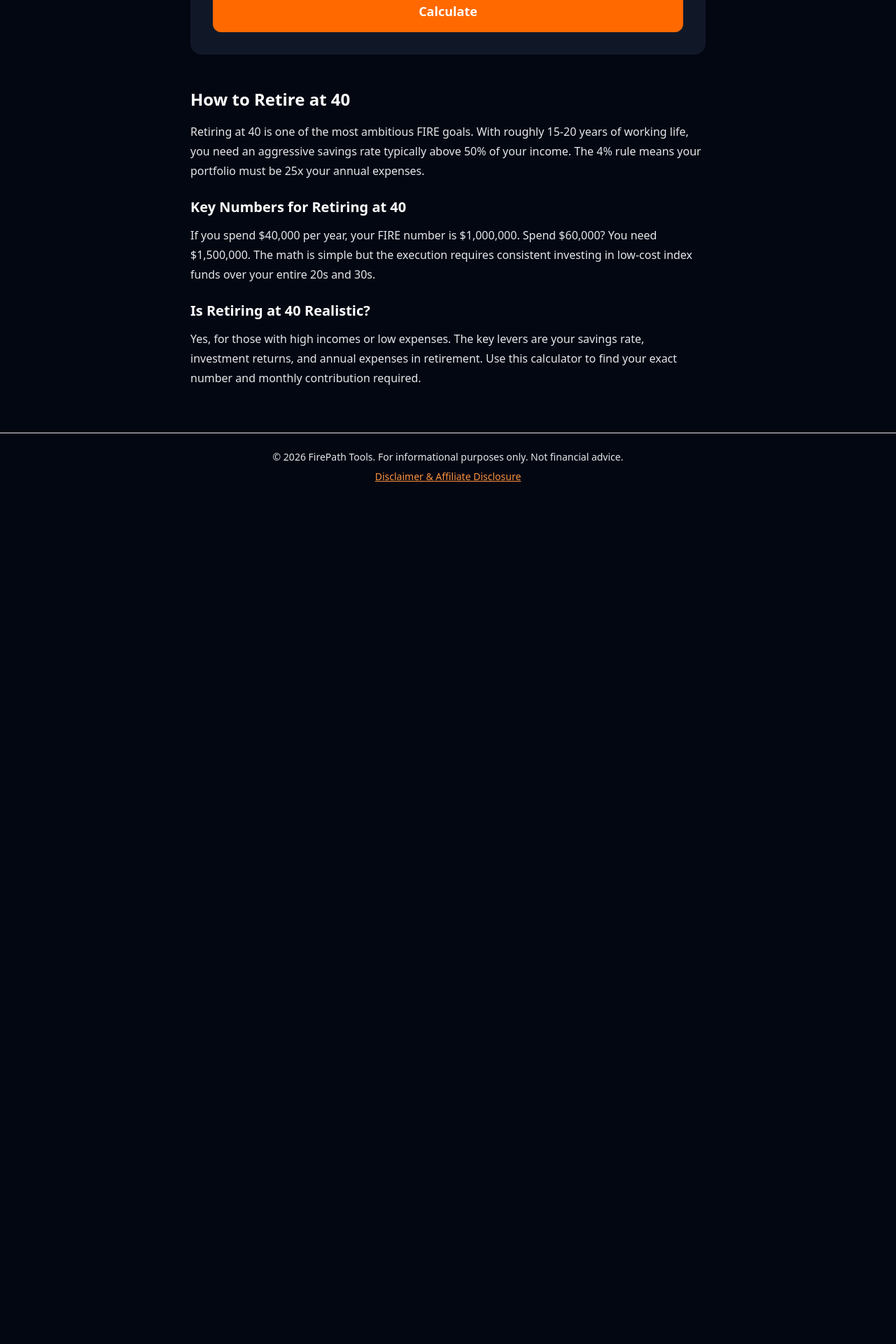
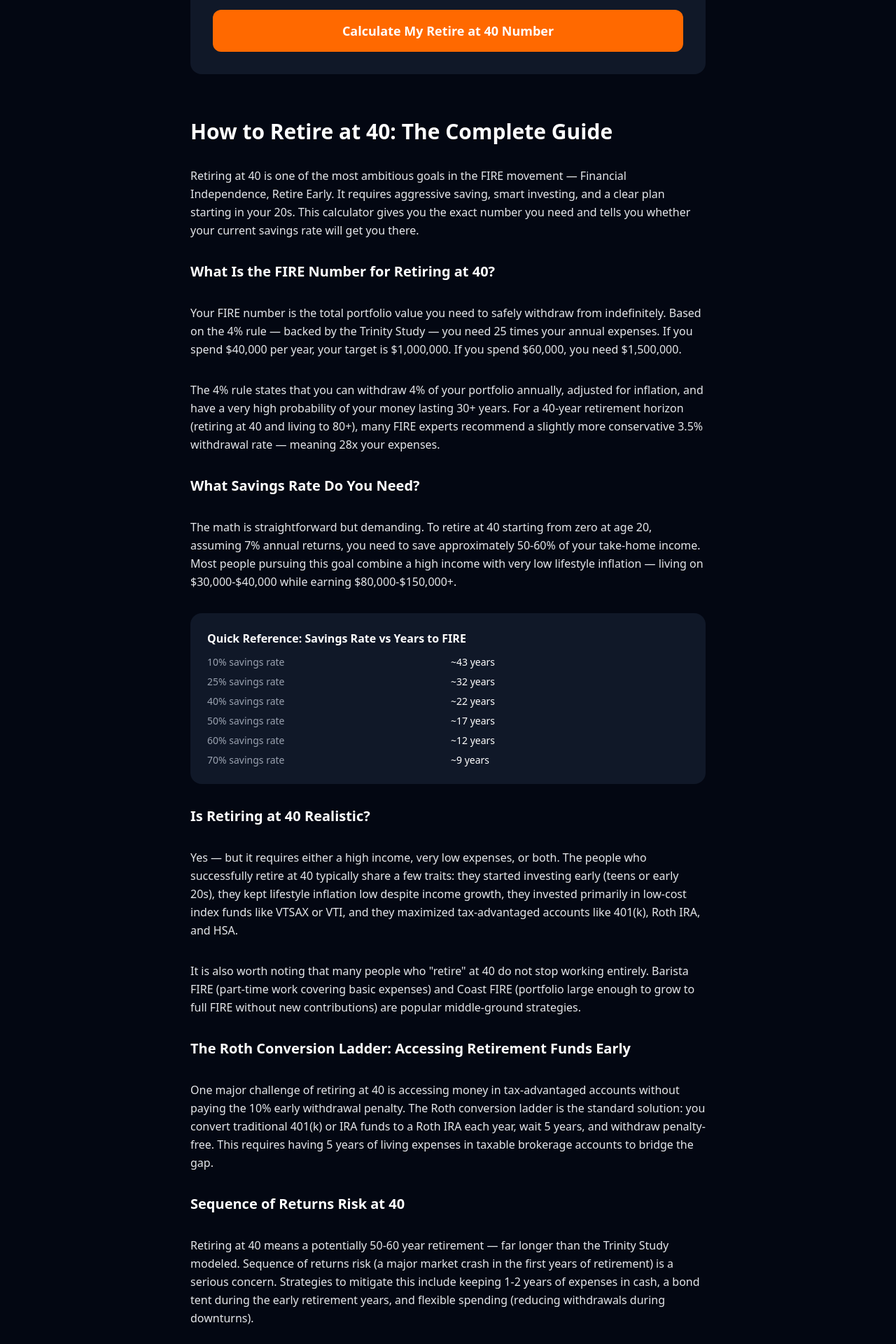
Before and after one commit to giraudsebastien79000-max/firepathtools, a Next.js app: page /retire-at-40-calculator in a window 1280 px wide. Shown: the part 780-2700 px from the top of the page at 70% size. Before the commit the page ends 1495 px from the top, so only its background shows below. Built offline with nearby package versions, Linux system fonts and the light colour scheme.

Commit message:
Enrich retire-at-40 page: FAQ, SEO content, fixes, internal links

```diff
--- a/app/retire-at-40-calculator/client.tsx
+++ b/app/retire-at-40-calculator/client.tsx
@@ -1,6 +1,15 @@
 "use client"
 import { useState } from "react"
 import Link from "next/link"
+
+type Result = {
+  fireNumber: number
+  projected: number
+  gap: number
+  onTrack: boolean
+  extraMonthly: number
+  yearsToRetire: number
+}
 
 export default function RetireAt40Calculator() {
   const [currentAge, setCurrentAge] = useState(25)
@@ -9,12 +18,18 @@ export default function RetireAt40Calculator() {
   const [annualReturn, setAnnualReturn] = useState(7)
   const [annualExpenses, setAnnualExpenses] = useState(40000)
   const [calculated, setCalculated] = useState(false)
-  const [result, setResult] = useState<any>(null)
+  const [result, setResult] = useState<Result | null>(null)
+  const [error, setError] = useState("")
 
   const targetAge = 40
   const withdrawalRate = 0.04
 
   function calculate() {
+    setError("")
+    if (currentAge >= 40) {
+      setError("This calculator is designed for people under 40. Try our Retire at 45 or Retire at 50 calculator.")
+      return
+    }
     const fireNumber = annualExpenses / withdrawalRate
     const yearsToRetire = targetAge - currentAge
     const monthlyRate = annualReturn / 100 / 12
@@ -25,7 +40,14 @@ export default function RetireAt40Calculator() {
     }
     const gap = fireNumber - projected
     const onTrack = projected >= fireNumber
-    const extraMonthly = gap > 0 ? (gap * monthlyRate) / (Math.pow(1 + monthlyRate, months) - 1) : 0
+    let extraMonthly = 0
+    if (gap > 0) {
+      if (monthlyRate === 0) {
+        extraMonthly = gap / months
+      } else {
+        extraMonthly = (gap * monthlyRate) / (Math.pow(1 + monthlyRate, months) - 1)
+      }
+    }
     setResult({ fireNumber, projected, gap, onTrack, extraMonthly, yearsToRetire })
     setCalculated(true)
   }
@@ -33,41 +55,54 @@ export default function RetireAt40Calculator() {
   return (
     <main className="min-h-screen bg-[#030712] text-white">
       <div className="max-w-3xl mx-auto px-4 py-16">
+
         <div className="mb-10">
-          <Link href="/tools" className="text-orange-400 text-sm hover:underline">Back to Calculators</Link>
+          <Link href="/tools" className="text-orange-400 text-sm hover:underline">← Back to Calculators</Link>
           <h1 className="text-4xl font-bold mt-4 mb-3">Retire at 40 Calculator</h1>
-          <p className="text-gray-400 text-lg">Find out exactly how much you need to retire at 40 and whether you are on track.</p>
+          <p className="text-gray-400 text-lg">Find out exactly how much you need to retire at 40 — and whether you are on track to get there.</p>
         </div>
 
         <div className="bg-gray-900 rounded-2xl p-8 space-y-6">
           <div>
             <label className="block text-sm text-gray-400 mb-2">Current Age</label>
-            <input type="number" value={currentAge} onChange={e => setCurrentAge(Number(e.target.value))}
+            <input type="number" value={currentAge} min={18} max={39}
+              onChange={e => setCurrentAge(Number(e.target.value))}
               className="w-full bg-gray-800 rounded-lg px-4 py-3 text-white border border-gray-700 focus:border-orange-500 focus:outline-none" />
           </div>
           <div>
             <label className="block text-sm text-gray-400 mb-2">Current Savings ($)</label>
-            <input type="number" value={currentSavings} onChange={e => setCurrentSavings(Number(e.target.value))}
+            <input type="number" value={currentSavings} min={0}
+              onChange={e => setCurrentSavings(Number(e.target.value))}
               className="w-full bg-gray-800 rounded-lg px-4 py-3 text-white border border-gray-700 focus:border-orange-500 focus:outline-none" />
           </div>
           <div>
             <label className="block text-sm text-gray-400 mb-2">Monthly Contribution ($)</label>
-            <input type="number" value={monthlyContribution} onChange={e => setMonthlyContribution(Number(e.target.value))}
+            <input type="number" value={monthlyContribution} min={0}
+              onChange={e => setMonthlyContribution(Number(e.target.value))}
               className="w-full bg-gray-800 rounded-lg px-4 py-3 text-white border border-gray-700 focus:border-orange-500 focus:outline-none" />
           </div>
           <div>
             <label className="block text-sm text-gray-400 mb-2">Expected Annual Return (%)</label>
-            <input type="number" value={annualReturn} onChange={e => setAnnualReturn(Number(e.target.value))}
+            <input type="number" value={annualReturn} min={0} max={20}
+              onChange={e => setAnnualReturn(Number(e.target.value))}
               className="w-full bg-gray-800 rounded-lg px-4 py-3 text-white border border-gray-700 focus:border-orange-500 focus:outline-none" />
           </div>
           <div>
             <label className="block text-sm text-gray-400 mb-2">Annual Expenses in Retirement ($)</label>
-            <input type="number" value={annualExpenses} onChange={e => setAnnualExpenses(Number(e.target.value))}
+            <input type="number" value={annualExpenses} min={0}
+              onChange={e => setAnnualExpenses(Number(e.target.value))}
               className="w-full bg-gray-800 rounded-lg px-4 py-3 text-white border border-gray-700 focus:border-orange-500 focus:outline-none" />
           </div>
+
+          {error && (
+            <div className="bg-red-900/40 border border-red-700 rounded-xl p-4">
+              <p className="text-red-400 text-sm">{error}</p>
+            </div>
+          )}
+
           <button onClick={calculate}
             className="w-full bg-orange-500 hover:bg-orange-600 text-white font-bold py-4 rounded-xl transition-colors text-lg">
-            Calculate
+            Calculate My Retire at 40 Number
           </button>
         </div>
 
@@ -77,11 +112,11 @@ export default function RetireAt40Calculator() {
             <div className="grid grid-cols-2 gap-4">
               <div className="bg-gray-800 rounded-xl p-4">
                 <p className="text-gray-400 text-sm">FIRE Number</p>
-                <p className="text-2xl font-bold text-orange-400">${result.fireNumber.toLocaleString("en-US", {maximumFractionDigits: 0})}</p>
+                <p className="text-2xl font-bold text-orange-400">${result.fireNumber.toLocaleString("en-US", { maximumFractionDigits: 0 })}</p>
               </div>
               <div className="bg-gray-800 rounded-xl p-4">
                 <p className="text-gray-400 text-sm">Projected at 40</p>
-                <p className="text-2xl font-bold text-white">${result.projected.toLocaleString("en-US", {maximumFractionDigits: 0})}</p>
+                <p className="text-2xl font-bold text-white">${result.projected.toLocaleString("en-US", { maximumFractionDigits: 0 })}</p>
               </div>
             </div>
             <div className={`rounded-xl p-6 ${result.onTrack ? "bg-green-900/40 border border-green-700" : "bg-red-900/40 border border-red-700"}`}>
@@ -89,22 +124,105 @@ export default function RetireAt40Calculator() {
                 <p className="text-green-400 font-semibold text-lg">You are on track to retire at 40!</p>
               ) : (
                 <div>
-                  <p className="text-red-400 font-semibold text-lg mb-2">You need ${Math.abs(result.gap).toLocaleString("en-US", {maximumFractionDigits: 0})} more</p>
-                  <p className="text-gray-400 text-sm">Save an extra ${result.extraMonthly.toLocaleString("en-US", {maximumFractionDigits: 0})}/month to reach your goal</p>
+                  <p className="text-red-400 font-semibold text-lg mb-2">You need ${Math.abs(result.gap).toLocaleString("en-US", { maximumFractionDigits: 0 })} more</p>
+                  <p className="text-gray-400 text-sm">Save an extra ${result.extraMonthly.toLocaleString("en-US", { maximumFractionDigits: 0 })}/month to reach your goal</p>
                 </div>
               )}
             </div>
           </div>
         )}
 
-        <div className="mt-12 prose prose-invert max-w-none">
-          <h2 className="text-2xl font-bold mb-4">How to Retire at 40</h2>
-          <p className="text-gray-400">Retiring at 40 is one of the most ambitious FIRE goals. With roughly 15-20 years of working life, you need an aggressive savings rate typically above 50% of your income. The 4% rule means your portfolio must be 25x your annual expenses.</p>
-          <h3 className="text-xl font-semibold mt-6 mb-3">Key Numbers for Retiring at 40</h3>
-          <p className="text-gray-400">If you spend $40,000 per year, your FIRE number is $1,000,000. Spend $60,000? You need $1,500,000. The math is simple but the execution requires consistent investing in low-cost index funds over your entire 20s and 30s.</p>
-          <h3 className="text-xl font-semibold mt-6 mb-3">Is Retiring at 40 Realistic?</h3>
-          <p className="text-gray-400">Yes, for those with high incomes or low expenses. The key levers are your savings rate, investment returns, and annual expenses in retirement. Use this calculator to find your exact number and monthly contribution required.</p>
+        <div className="mt-16 space-y-8">
+          <h2 className="text-3xl font-bold">How to Retire at 40: The Complete Guide</h2>
+          <p className="text-gray-400 leading-relaxed">Retiring at 40 is one of the most ambitious goals in the FIRE movement — Financial Independence, Retire Early. It requires aggressive saving, smart investing, and a clear plan starting in your 20s. This calculator gives you the exact number you need and tells you whether your current savings rate will get you there.</p>
+
+          <h3 className="text-xl font-semibold">What Is the FIRE Number for Retiring at 40?</h3>
+          <p className="text-gray-400 leading-relaxed">Your FIRE number is the total portfolio value you need to safely withdraw from indefinitely. Based on the 4% rule — backed by the Trinity Study — you need 25 times your annual expenses. If you spend $40,000 per year, your target is $1,000,000. If you spend $60,000, you need $1,500,000.</p>
+          <p className="text-gray-400 leading-relaxed">The 4% rule states that you can withdraw 4% of your portfolio annually, adjusted for inflation, and have a very high probability of your money lasting 30+ years. For a 40-year retirement horizon (retiring at 40 and living to 80+), many FIRE experts recommend a slightly more conservative 3.5% withdrawal rate — meaning 28x your expenses.</p>
+
+          <h3 className="text-xl font-semibold">What Savings Rate Do You Need?</h3>
+          <p className="text-gray-400 leading-relaxed">The math is straightforward but demanding. To retire at 40 starting from zero at age 20, assuming 7% annual returns, you need to save approximately 50-60% of your take-home income. Most people pursuing this goal combine a high income with very low lifestyle inflation — living on $30,000-$40,000 while earning $80,000-$150,000+.</p>
+
+          <div className="bg-gray-900 rounded-2xl p-6 space-y-3">
+            <h4 className="font-semibold text-orange-400">Quick Reference: Savings Rate vs Years to FIRE</h4>
+            <div className="grid grid-cols-2 gap-2 text-sm">
+              <div className="text-gray-400">10% savings rate</div><div className="text-white">~43 years</div>
+              <div className="text-gray-400">25% savings rate</div><div className="text-white">~32 years</div>
+              <div className="text-gray-400">40% savings rate</div><div className="text-white">~22 years</div>
+              <div className="text-gray-400">50% savings rate</div><div className="text-white">~17 years</div>
+              <div className="text-gray-400">60% savings rate</div><div className="text-white">~12 years</div>
+              <div className="text-gray-400">70% savings rate</div><div className="text-white">~9 years</div>
+            </div>
+          </div>
+
+          <h3 className="text-xl font-semibold">Is Retiring at 40 Realistic?</h3>
+          <p className="text-gray-400 leading-relaxed">Yes — but it requires either a high income, very low expenses, or both. The people who successfully retire at 40 typically share a few traits: they started investing early (teens or early 20s), they kept lifestyle inflation low despite income growth, they invested primarily in low-cost index funds like VTSAX or VTI, and they maximized tax-advantaged accounts like 401(k), Roth IRA, and HSA.</p>
+          <p className="text-gray-400 leading-relaxed">It is also worth noting that many people who "retire" at 40 do not stop working entirely. Barista FIRE (part-time work covering basic expenses) and Coast FIRE (portfolio large enough to grow to full FIRE without new contributions) are popular middle-ground strategies.</p>
+
+          <h3 className="text-xl font-semibold">The Roth Conversion Ladder: Accessing Retirement Funds Early</h3>
+          <p className="text-gray-400 leading-relaxed">One major challenge of retiring at 40 is accessing money in tax-advantaged accounts without paying the 10% early withdrawal penalty. The Roth conversion ladder is the standard solution: you convert traditional 401(k) or IRA funds to a Roth IRA each year, wait 5 years, and withdraw penalty-free. This requires having 5 years of living expenses in taxable brokerage accounts to bridge the gap.</p>
+
+          <h3 className="text-xl font-semibold">Sequence of Returns Risk at 40</h3>
+          <p className="text-gray-400 leading-relaxed">Retiring at 40 means a potentially 50-60 year retirement — far longer than the Trinity Study modeled. Sequence of returns risk (a major market crash in the first years of retirement) is a serious concern. Strategies to mitigate this include keeping 1-2 years of expenses in cash, a bond tent during the early retirement years, and flexible spending (reducing withdrawals during downturns).</p>
+
+          <div className="mt-12 space-y-6">
+            <h2 className="text-2xl font-bold">Frequently Asked Questions</h2>
+
+            <div className="space-y-4">
+              <div className="bg-gray-900 rounded-xl p-6">
+                <h4 className="font-semibold mb-2">Can you retire at 40 with $1 million?</h4>
+                <p className="text-gray-400 text-sm">Yes, if your annual expenses are $40,000 or less. The 4% rule allows you to withdraw $40,000 per year from a $1,000,000 portfolio. However, given the length of a potential 50-year retirement, many advisors suggest targeting $1.25M-$1.5M for extra safety margin.</p>
+              </div>
+              <div className="bg-gray-900 rounded-xl p-6">
+                <h4 className="font-semibold mb-2">How much do I need to save per month to retire at 40?</h4>
+                <p className="text-gray-400 text-sm">It depends on your starting age and expenses. A 25-year-old starting from zero targeting $1,000,000 at 40 needs to save approximately $3,500/month at 7% annual returns. Use the calculator above to get your personalized number.</p>
+              </div>
+              <div className="bg-gray-900 rounded-xl p-6">
+                <h4 className="font-semibold mb-2">What investments should I use to retire at 40?</h4>
+                <p className="text-gray-400 text-sm">Most FIRE practitioners use low-cost index funds: VTSAX or VTI for US stocks, VXUS for international diversification, and BND for bonds as retirement approaches. The goal is maximum diversification at minimum cost — expense ratios below 0.1%.</p>
+              </div>
+              <div className="bg-gray-900 rounded-xl p-6">
+                <h4 className="font-semibold mb-2">What happens to healthcare if I retire at 40?</h4>
+                <p className="text-gray-400 text-sm">Healthcare is one of the biggest challenges for early retirees in the US. Options include ACA marketplace plans (often subsidized at low income levels), a health-sharing ministry, or part-time work with benefits. Budget $500-$1,500/month for a family depending on your situation.</p>
+              </div>
+              <div className="bg-gray-900 rounded-xl p-6">
+                <h4 className="font-semibold mb-2">Is the 4% rule safe for a 50-year retirement?</h4>
+                <p className="text-gray-400 text-sm">Historical data suggests yes, but with less certainty than for 30 years. Many early retirees use a 3.5% or 3.25% withdrawal rate for longer horizons, or plan to earn some income in early retirement to reduce portfolio pressure.</p>
+              </div>
+            </div>
+          </div>
+
+          <div className="mt-12 bg-gray-900 rounded-2xl p-8">
+            <h3 className="text-xl font-semibold mb-4">Related Calculators</h3>
+            <div className="grid grid-cols-1 gap-3">
+              <Link href="/retire-at-45-calculator" className="flex items-center justify-between bg-gray-800 rounded-xl p-4 hover:bg-gray-700 transition-colors">
+                <span className="text-white">Retire at 45 Calculator</span>
+                <span className="text-orange-400">→</span>
+              </Link>
+              <Link href="/retire-at-50-calculator" className="flex items-center justify-between bg-gray-800 rounded-xl p-4 hover:bg-gray-700 transition-colors">
+                <span className="text-white">Retire at 50 Calculator</span>
+                <span className="text-orange-400">→</span>
+              </Link>
+              <Link href="/tools/fire-number" className="flex items-center justify-between bg-gray-800 rounded-xl p-4 hover:bg-gray-700 transition-colors">
+                <span className="text-white">FIRE Number Calculator</span>
+                <span className="text-orange-400">→</span>
+              </Link>
+              <Link href="/tools/coast-fire" className="flex items-center justify-between bg-gray-800 rounded-xl p-4 hover:bg-gray-700 transition-colors">
+                <span className="text-white">Coast FIRE Calculator</span>
+                <span className="text-orange-400">→</span>
+              </Link>
+              <Link href="/tools/savings-rate" className="flex items-center justify-between bg-gray-800 rounded-xl p-4 hover:bg-gray-700 transition-colors">
+                <span className="text-white">Savings Rate Calculator</span>
+                <span className="text-orange-400">→</span>
+              </Link>
+              <Link href="/tools/safe-withdrawal-rate" className="flex items-center justify-between bg-gray-800 rounded-xl p-4 hover:bg-gray-700 transition-colors">
+                <span className="text-white">Safe Withdrawal Rate Calculator</span>
+                <span className="text-orange-400">→</span>
+              </Link>
+            </div>
+          </div>
         </div>
+
       </div>
     </main>
   )
--- a/app/retire-at-40-calculator/page.tsx
+++ b/app/retire-at-40-calculator/page.tsx
@@ -1 +1,11 @@
-export { default } from './client'
+import type { Metadata } from "next"
+import RetireAt40Calculator from "./client"
+
+export const metadata: Metadata = {
+  title: "Retire at 40 Calculator | Can You Retire Early?",
+  description: "Calculate exactly how much money you need to retire at 40. See if you are on track and what monthly savings you need to reach financial independence by 40.",
+}
+
+export default function Page() {
+  return <RetireAt40Calculator />
+}
```
